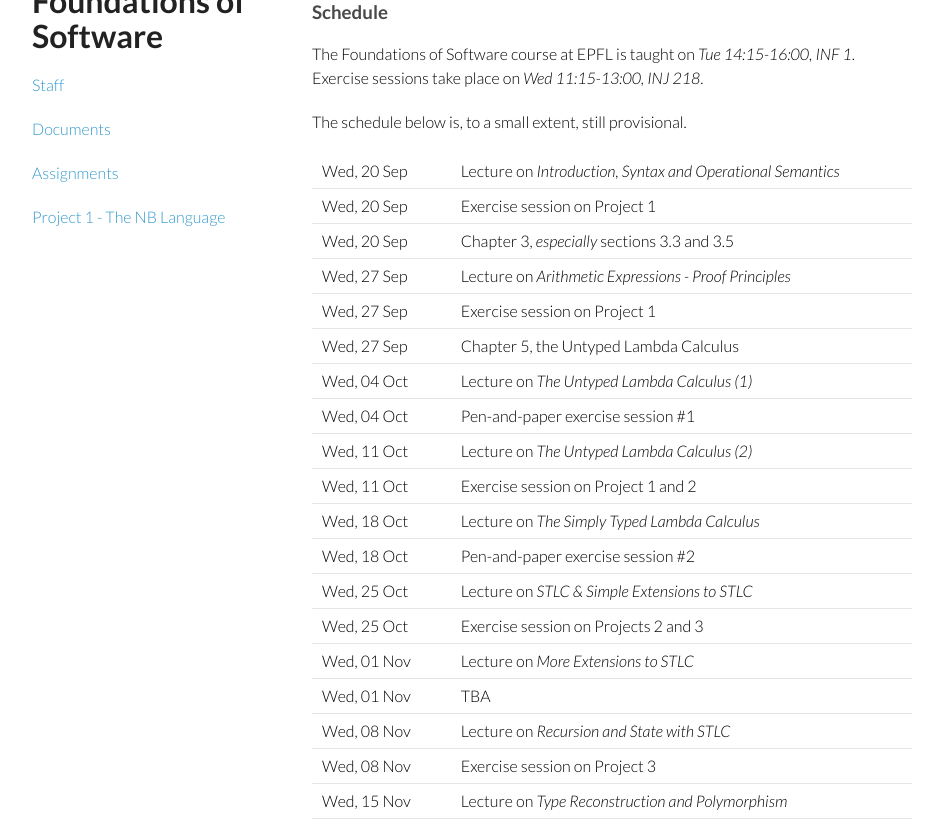
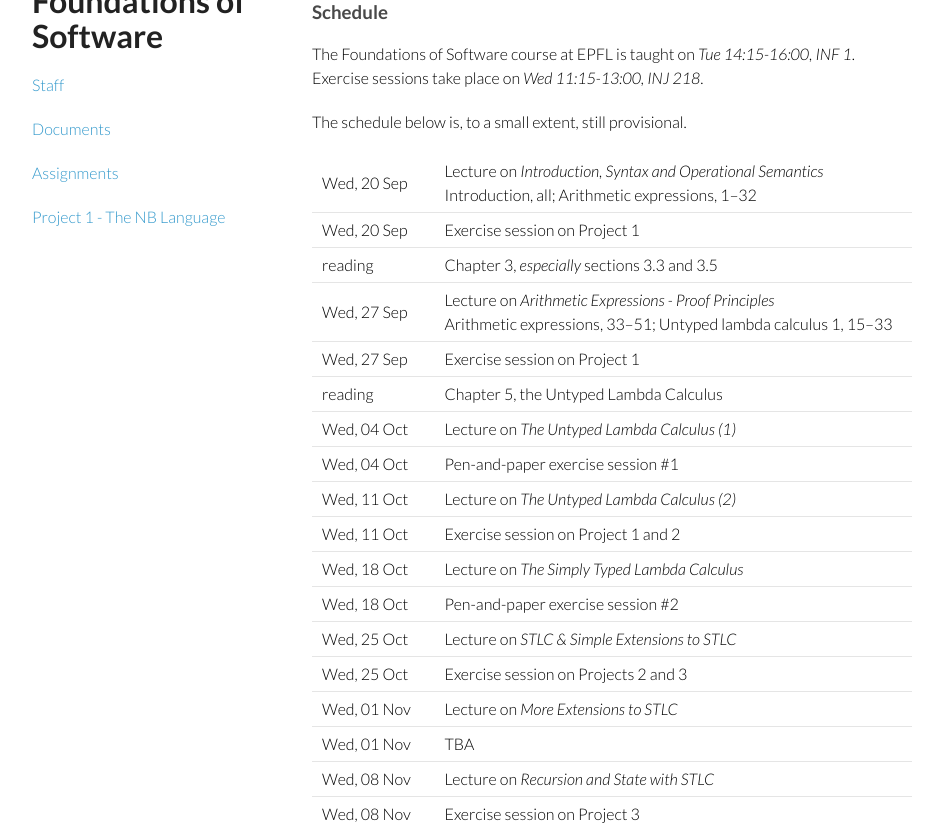
Before and after one commit to fos-2023/fos-2023.github.io, a Jekyll site: the page built from index.md, in a window 1280 px wide and 900 px high, scrolled down 1255 px, cut to the strip 75-900 px from the top of the window. Shown: the whole strip, without its empty margins (168-1111 px from the left). Built offline with Jekyll 4.4.1, drawn with Linux system fonts in a browser that asks for light colours.

Commit message:
generated for https://github.com/sjrd/fos/tree/f681edfcb2c5e2bbf3927cf45183e7eb58556cf9

```diff
--- a/index.md
+++ b/index.md
@@ -29,12 +29,12 @@ Exercise sessions take place on *Wed 11:15-13:00, INJ 218*.
 The schedule below is, to a small extent, still provisional.
 
 |-------------|-----------------------------------------------------------------------------|
-| Wed, 20 Sep | Lecture on *Introduction, Syntax and Operational Semantics* |
+| Wed, 20 Sep | Lecture on *Introduction, Syntax and Operational Semantics*<br />Introduction, all; Arithmetic expressions, 1--32 |
 | Wed, 20 Sep | Exercise session on Project 1 |
-| Wed, 20 Sep | Chapter 3, *especially* sections 3.3 and 3.5 |
-| Wed, 27 Sep | Lecture on *Arithmetic Expressions - Proof Principles* |
+| reading | Chapter 3, *especially* sections 3.3 and 3.5 |
+| Wed, 27 Sep | Lecture on *Arithmetic Expressions - Proof Principles*<br />Arithmetic expressions, 33--51; Untyped lambda calculus 1, 15--33 |
 | Wed, 27 Sep | Exercise session on Project 1 |
-| Wed, 27 Sep | Chapter 5, the Untyped Lambda Calculus |
+| reading | Chapter 5, the Untyped Lambda Calculus |
 | Wed, 04 Oct | Lecture on *The Untyped Lambda Calculus (1)* |
 | Wed, 04 Oct | Pen-and-paper exercise session #1 |
 | Wed, 11 Oct | Lecture on *The Untyped Lambda Calculus (2)* |
```
Also changed, not shown: 3 other files.
